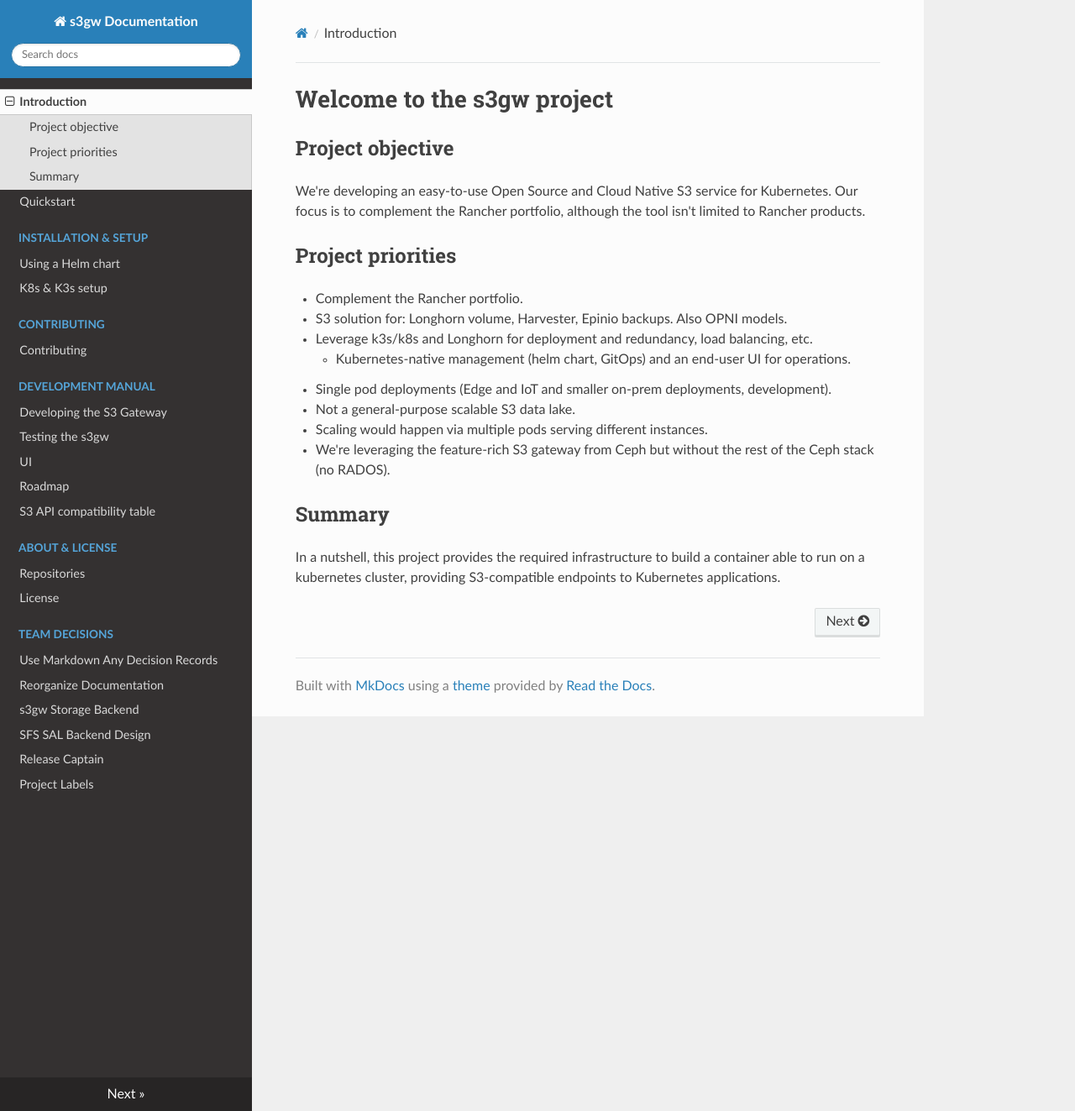
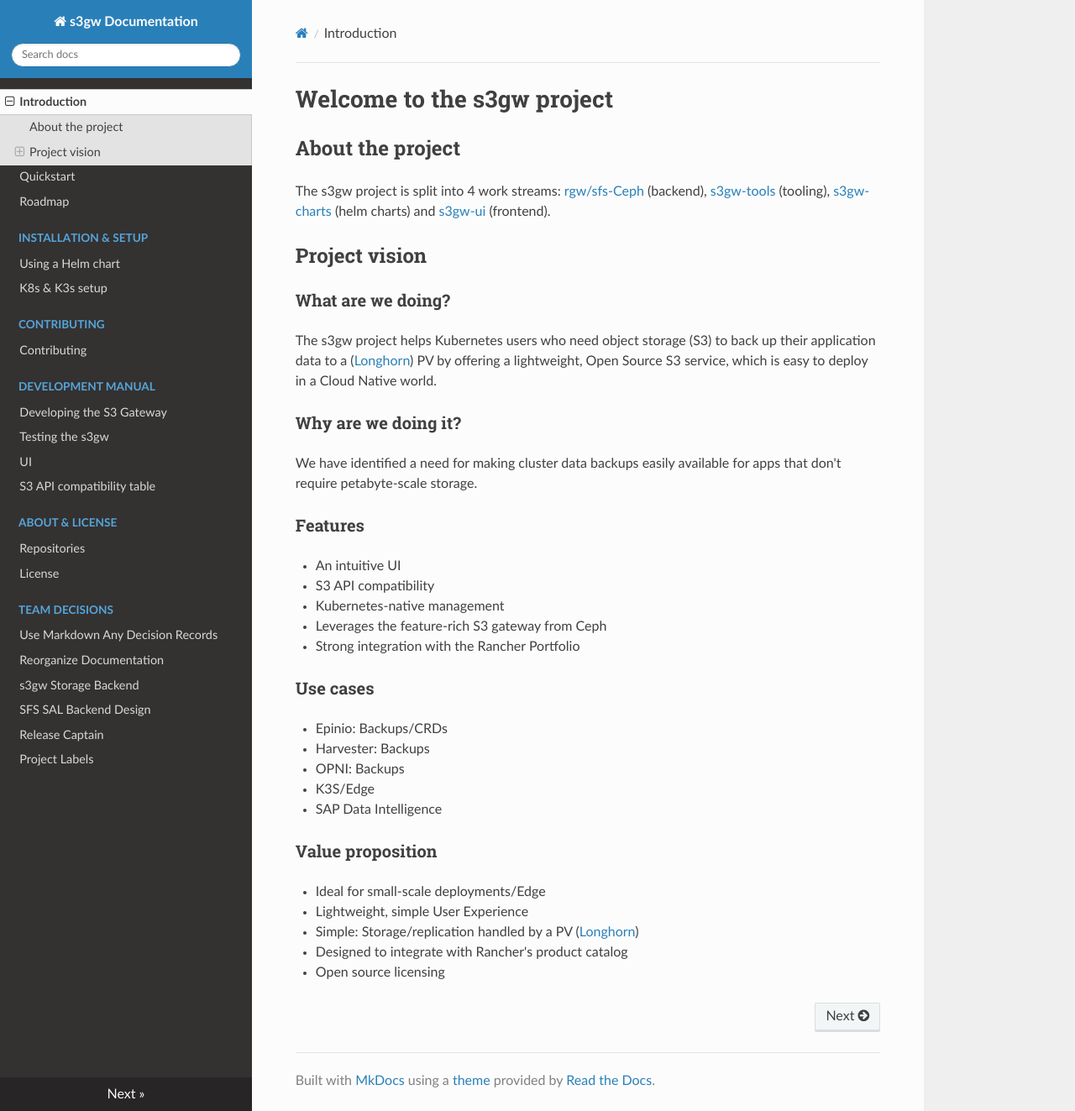
Before and after one commit to s3gw-tech/s3gw, an MkDocs documentation site: the page built from docs/index.md, in a window 1280 px wide and 1323 px high. Shown: the whole window at 84% size. Built offline with MkDocs 1.6.1, drawn with Linux system fonts in a browser that asks for light colours; nearby versions of some CDN libraries.

Commit message:
docs: update project intro page
Signed-off-by: Jesus Herman-Marina <jherman@suse.com>

```diff
--- a/docs/index.md
+++ b/docs/index.md
@@ -1,29 +1,50 @@
 # Welcome to the s3gw project
 
-## Project objective
+## About the project
 
-We're developing an easy-to-use Open Source and Cloud Native S3 service for
-Kubernetes.
-Our focus is to complement the Rancher portfolio, although the tool isn't
-limited to Rancher products.
+The s3gw project is split into 4 work streams: [rgw/sfs-Ceph][1] (backend),
+[s3gw-tools][2] (tooling), [s3gw-charts][3] (helm charts) and [s3gw-ui][4]
+(frontend).
 
-## Project priorities
+## Project vision
 
-- Complement the Rancher portfolio.
-  - S3 solution for: Longhorn volume, Harvester, Epinio backups. Also OPNI models.
-  - Leverage k3s/k8s and Longhorn for deployment and redundancy, load balancing,
-  etc.
-    - Kubernetes-native management (helm chart, GitOps) and an end-user UI for
-    operations.
-- Single pod deployments (Edge and IoT and smaller on-prem deployments,
-development).
-  - Not a general-purpose scalable S3 data lake.
-  - Scaling would happen via multiple pods serving different instances.
-- We're leveraging the feature-rich S3 gateway from Ceph but without the rest of
-the Ceph stack (no RADOS).
+### What are we doing?
 
-## Summary
+The s3gw project helps Kubernetes users who need object storage (S3) to back up
+their application data to a ([Longhorn][5]) PV by offering a lightweight, Open Source
+S3 service, which is easy to deploy in a Cloud Native world.
 
-In a nutshell, this project provides the required infrastructure to build a container
-able to run on a kubernetes cluster, providing S3-compatible endpoints to
-Kubernetes applications.
+### Why are we doing it?
+
+We have identified a need for making cluster data backups easily available for
+apps that don't require petabyte-scale storage.
+
+### Features
+
+- An intuitive UI
+- S3 API compatibility
+- Kubernetes-native management
+- Leverages the feature-rich S3 gateway from Ceph
+- Strong integration with the Rancher Portfolio
+
+### Use cases
+
+- Epinio: Backups/CRDs
+- Harvester: Backups
+- OPNI: Backups
+- K3S/Edge
+- SAP Data Intelligence
+
+### Value proposition
+
+- Ideal for small-scale deployments/Edge
+- Lightweight, simple User Experience
+- Simple: Storage/replication handled by a PV ([Longhorn][5])
+- Designed to integrate with Rancher's product catalog
+- Open source licensing
+
+[1]: https://github.com/aquarist-labs/ceph
+[2]: https://github.com/aquarist-labs/s3gw-tools
+[3]: https://github.com/aquarist-labs/s3gw-charts
+[4]:https://github.com/aquarist-labs/s3gw-ui
+[5]: https://longhorn.io/
--- a/mkdocs.yml
+++ b/mkdocs.yml
@@ -7,6 +7,7 @@
 nav:
   - Introduction: "index.md"
   - Quickstart: "quickstart.md"
+  - Roadmap: "roadmap.md"
   - "Installation & setup":
       - Using a Helm chart: "helm-charts.md"
       - K8s & K3s setup: "s3gw-with-k8s-k3s.md"
@@ -16,7 +17,6 @@
       - Developing the S3 Gateway: "developing.md"
       - Testing the s3gw: "testing.md"
       - UI: "ui.md"
-      - Roadmap: "roadmap.md"
       - S3 API compatibility table: "s3-compatibility-table.md"
   - "About & license":
       - Repositories: "s3gw-repos.md"
```
